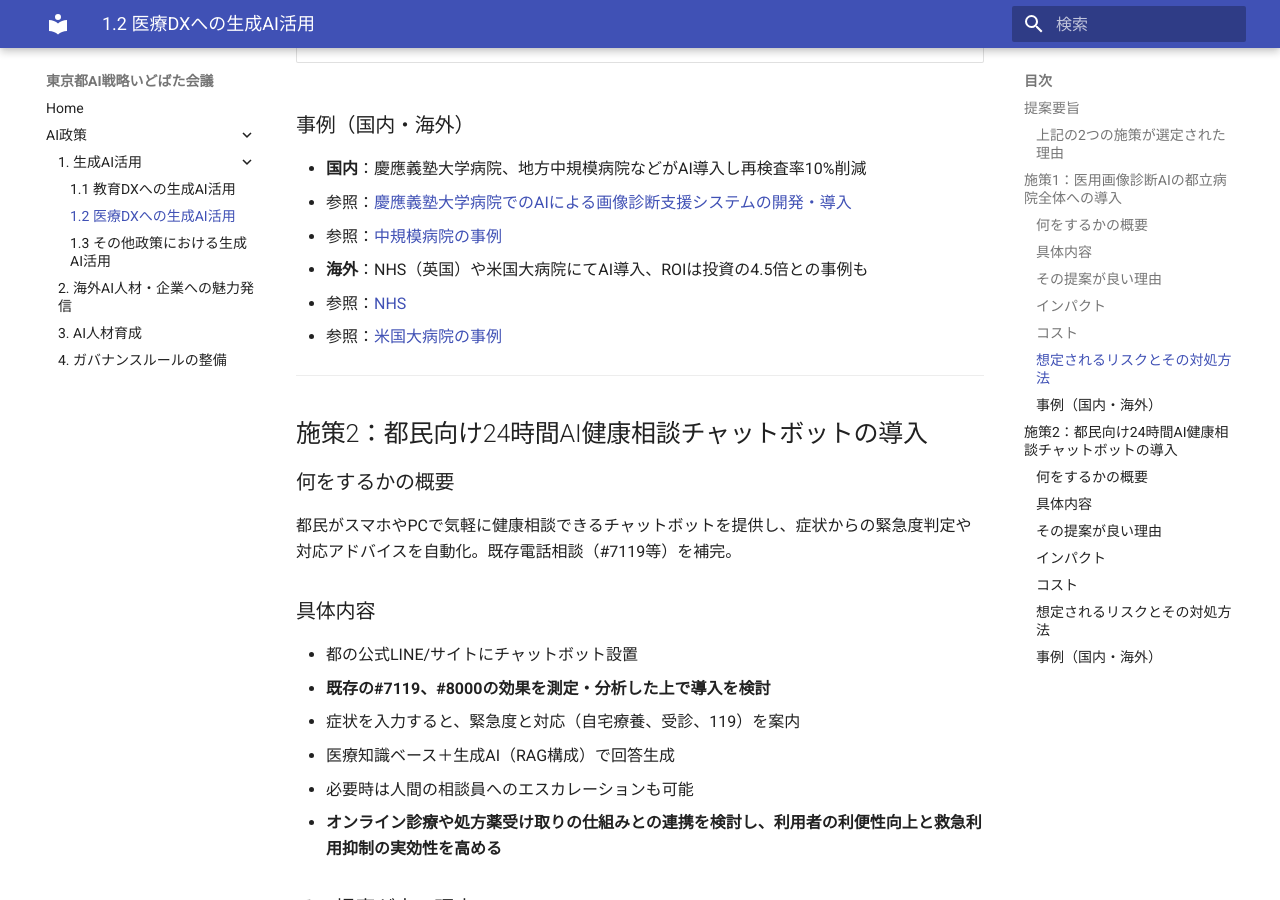
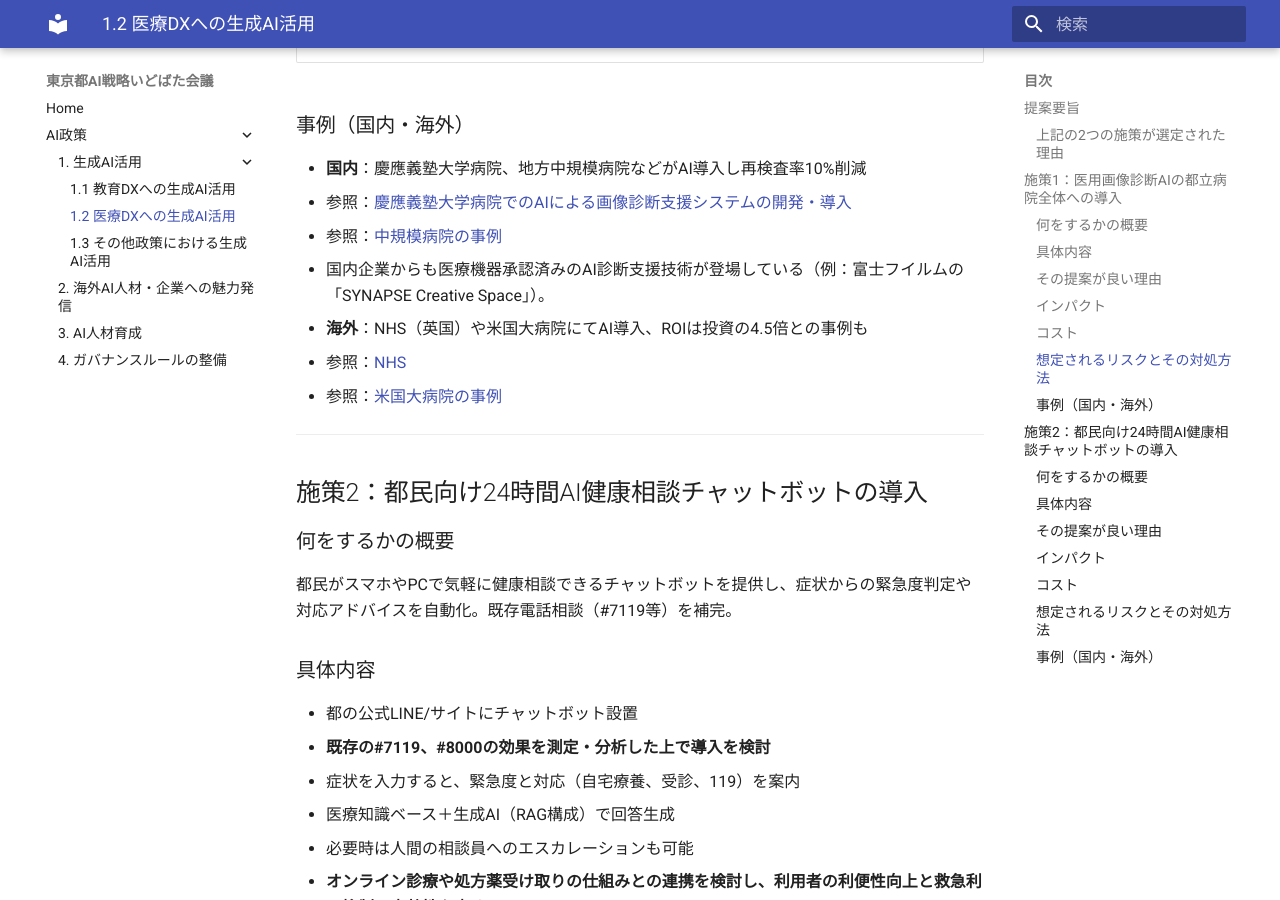
Before and after one commit to takahiroanno2024/2025_ai_idobatakaigi_output, an MkDocs documentation site: the page built from docs/1.2_医療DXへの生成AI活用.md, in a window 1280 px wide and 900 px high, scrolled down 2690 px. Built offline with MkDocs 1.6.1 and Material for MkDocs 9.7.7, drawn with Linux system fonts in a browser that asks for light colours.

Commit message:
匿名ユーザーによる提案: 施策1の国内事例に富士フイルムの例を追加

```diff
--- a/docs/1.2_医療DXへの生成AI活用.md
+++ b/docs/1.2_医療DXへの生成AI活用.md
@@ -89,6 +89,7 @@
 - **国内**：慶應義塾大学病院、地方中規模病院などがAI導入し再検査率10%削減
    - 参照：[慶應義塾大学病院でのAIによる画像診断支援システムの開発・導入](https://www.hosp.keio.ac.jp/about/feature/aihospital/)
    - 参照：[中規模病院の事例](https://nocoderi.co.jp/2025/04/03/%E3%80%90%E5%8C%BB%E7%99%82%E6%A5%AD%E7%95%8C%E5%90%91%E3%81%91%E3%80%91ai%E8%A3%9C%E5%8A%A9%E9%87%91%E3%81%A7%E3%81%A7%E3%81%8D%E3%82%8B%E3%81%93%E3%81%A8%EF%BD%9C%E5%88%B6%E5%BA%A6%E4%B8%80%E8%A6%A7/)
+   - 国内企業からも医療機器承認済みのAI診断支援技術が登場している（例：富士フイルムの「SYNAPSE Creative Space」）。
 - **海外**：NHS（英国）や米国大病院にてAI導入、ROIは投資の4.5倍との事例も
    - 参照：[NHS](https://www.healthprem.com/articles/government-invests-100-million-in-ai-to-improve-healthcare)
    - 参照：[米国大病院の事例](https://radiology.healthairegister.com/news/2024/04/17/an-ai-business-case-451-return-for-each-dollar-invested/)
```
